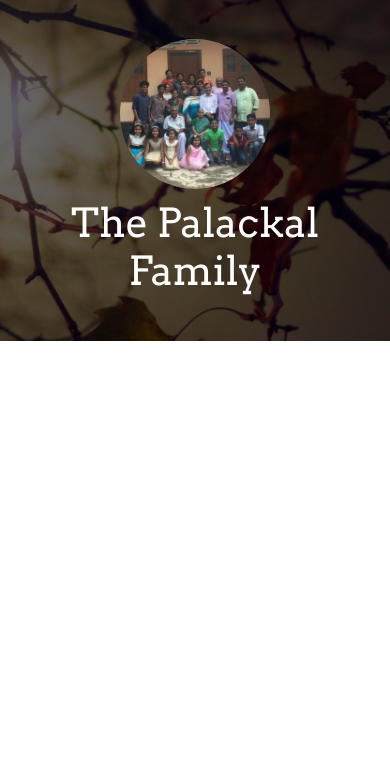
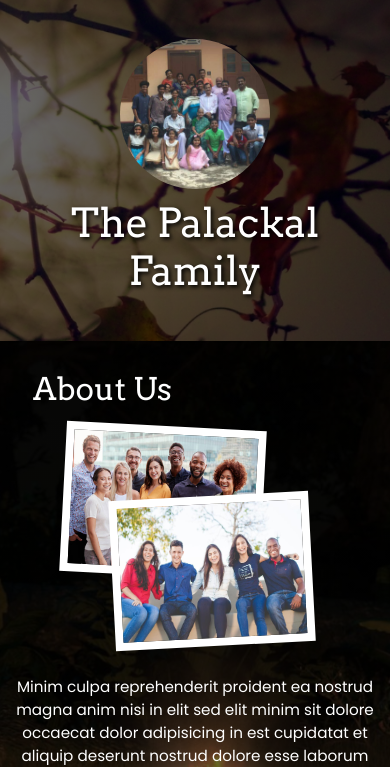
Before and after one commit to rohitmendus/family-website, a website: page index.html in a window 390 px wide. Shown: the part 75-842 px from the top of the page. Drawn offline with nearby package versions, Linux system fonts and the light colour scheme.

Commit message:
Finished about section and made it responsive.

```diff
--- a/index.html
+++ b/index.html
@@ -98,8 +98,18 @@
   <div data-bs-spy="scroll" data-bs-target="#navbar" data-bs-offset="0" class="scrollspy-example" tabindex="0">
     <div id="about_us">
       <div class="container">
-        <div id="about-images"></div>
-        <div class="content"></div>
+        <div class="content">
+          <div class="row">
+            <h1 class="col-6">About Us</h1>
+          </div>
+          <div class="row d-flex justify-content-center">
+            <p class="col-md-6 col-12 order-2 order-md-1 text-md-start text-center">Minim culpa reprehenderit proident ea nostrud magna anim nisi in elit sed elit minim sit dolore occaecat dolor adipisicing in est cupidatat et aliquip deserunt nostrud dolore esse laborum aliqua elit nostrud occaecat aliquip laborum sunt commodo ut ea aliqua laborum tempor nisi in cillum officia cillum eiusmod in duis nulla reprehenderit dolore sed laboris sunt irure proident esse commodo. Dolor ut ut enim non excepteur minim proident ad.</p>
+            <div id="about-images" class="col-md-6 col-12 order-1 order-md-2">
+              <img src="images/people1.jpg" id="img1">
+              <img src="images/people2.jpg" id="img2">
+            </div>
+          </div>
+        </div>
       </div>
     </div>
     <div id="articles"></div>
--- a/scss/_about.scss
+++ b/scss/_about.scss
@@ -1,11 +1,47 @@
 // Start of About Section
 
 #about_us {
-	background-image: linear-gradient(to bottom, rgba(0,0,0,0.6) 0%,rgba(0,0,0,0.6) 100%), url('../images/about.jpg');
-	background-attachment: static;
-    background-position: center;
+	background-image: linear-gradient(to bottom, rgba(0,0,0,0.6) 0%,rgba(0,0,0,0.6) 100%), url('../images/about_us.jpg');
+	background-position: center;
 	background-repeat: no-repeat;
 	background-size: cover;
+	.content {
+		padding: 50px 0 125px;
+		h1 {
+			font-family: 'Arvo', serif;
+			color: white;
+			font-size: 2.5em;
+		}
+		p {
+			color: white;
+			padding-top: 10px;
+			font-family: 'Poppins', sans-serif;
+			font-size: 1.25em;
+		}
+		#about-images {
+			position: relative;
+			img {
+				width: 348px;
+				height: 261px;
+				border: 8px solid white;
+				position: absolute;
+			}
+			#img1 {
+				position: absolute;
+				top: 0;
+				right: 0;
+				transform: rotate(3deg)
+			}
+			#img2 {
+				z-index: 9;
+				margin-top: 110px;
+				margin-left: 70px;
+				transform: rotate(357deg)
+			}
+		}
+	}
 }
-
+// font-family: 'Arvo', serif;
+// font-family: 'Open Sans', sans-serif;
+// font-family: 'Poppins', sans-serif;
 // End of About Section
--- a/scss/_header.scss
+++ b/scss/_header.scss
@@ -24,11 +24,11 @@
 			.nav-link{
 				color: white;
 				&:hover {
-					color: rgba(255, 255, 255, 0.8);
+					color: rgba(255, 255, 255, 0.5);
 				}
 			}
 			.active {
-				color: rgba(255, 255, 255, 0.8);
+				color: rgba(255, 255, 255, 0.5);
 			}
 		}
 		.dropdown {
@@ -62,6 +62,7 @@
 		}
 		h1 {
 			font-size: 3.8em;
+			text-shadow: 2px 2px 4px black;
 		}
 	}
 }
--- a/scss/_responsive.scss
+++ b/scss/_responsive.scss
@@ -1,6 +1,9 @@
 @use "_variables_mixins";
 
+// Large devices
+@media (max-width: 1200px) {
 
+}
 // Medium devices
 @media (max-width: 992px) {
 	.navbar-dark {
@@ -31,6 +34,27 @@
 			}
 			h1 {
 				font-size: 3.5em;
+			}
+		}
+	}
+	#about_us {
+		.content {
+			padding: 35px 0;
+			h1 {
+				font-size: 2.25em;
+			}
+			p {
+				font-size: 1.15em;
+			}
+			#about-images {
+				img {
+					width: 300px;
+					height: 225px;
+				}
+				#img2 {
+					margin-top: 100px;
+					margin-left: 50px;
+				}
 			}
 		}
 	}
@@ -113,6 +137,36 @@
 			}
 		}
 	}
+	#about_us {
+		.content {
+			padding: 50px 10px;
+			h1 {
+				text-align: center;
+				font-size: 2.1em;
+				padding-bottom: 10px;
+			}
+			p {
+				padding: 0;
+				font-size: 1.05em;
+			}
+			#about-images {
+				width: (260px*2) - 100px;
+				height: (195px*2) - 70px;
+				position: relative;
+				img {
+					width: 260px;
+					height: 195px;
+				}
+				#img1 {
+					left: 10%;
+				}
+				#img2 {
+					margin-top: 70px;
+					margin-left: 100px;
+				}
+			}
+		}
+	}
 }
 
 
@@ -164,4 +218,30 @@
 			}
 		}
 	}
+	#about_us {
+		.content {
+			padding: 30px 10px;
+			h1 {
+				text-align: center;
+				font-size: 8vw;
+			}
+			p {
+				padding: 20px 0;
+				font-size: 3.9vw;
+			}
+			#about-images {
+				width: (200px*2) - 70px;
+				height: (150px*2) - 70px;
+				position: relative;
+				img {
+					width: 200px;
+					height: 150px;
+				}
+				#img2 {
+					margin-top: 70px;
+					margin-left: 70px;
+				}
+			}
+		}
+	}
 }
```
Also changed, not shown: tryout.html (added, +38 -0 lines), css/style.css, images/people1.jpg (added), images/people2.jpg (added), 1 other file.
